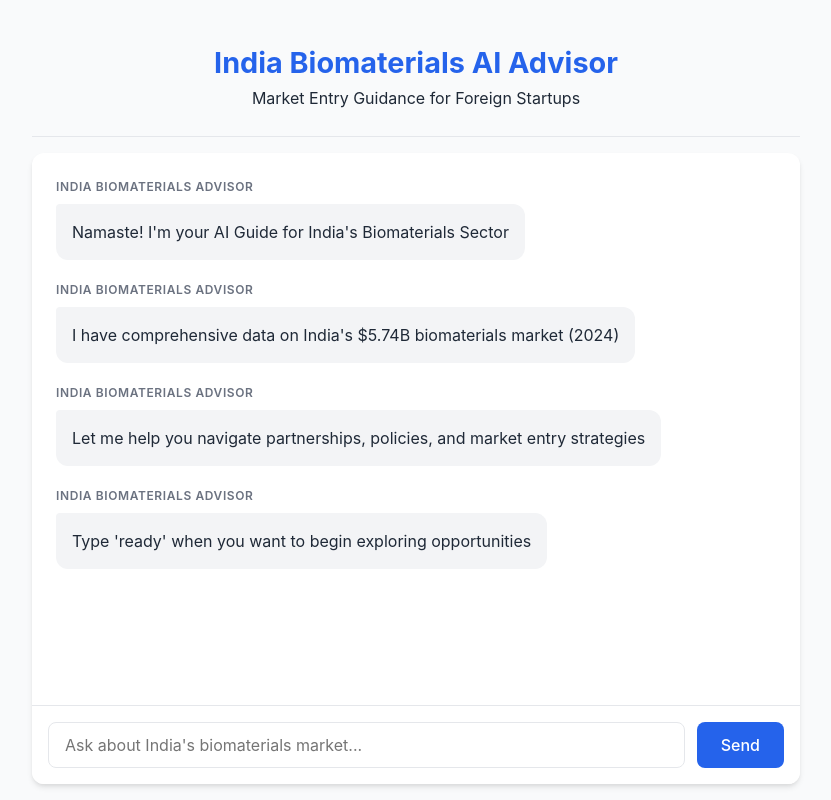
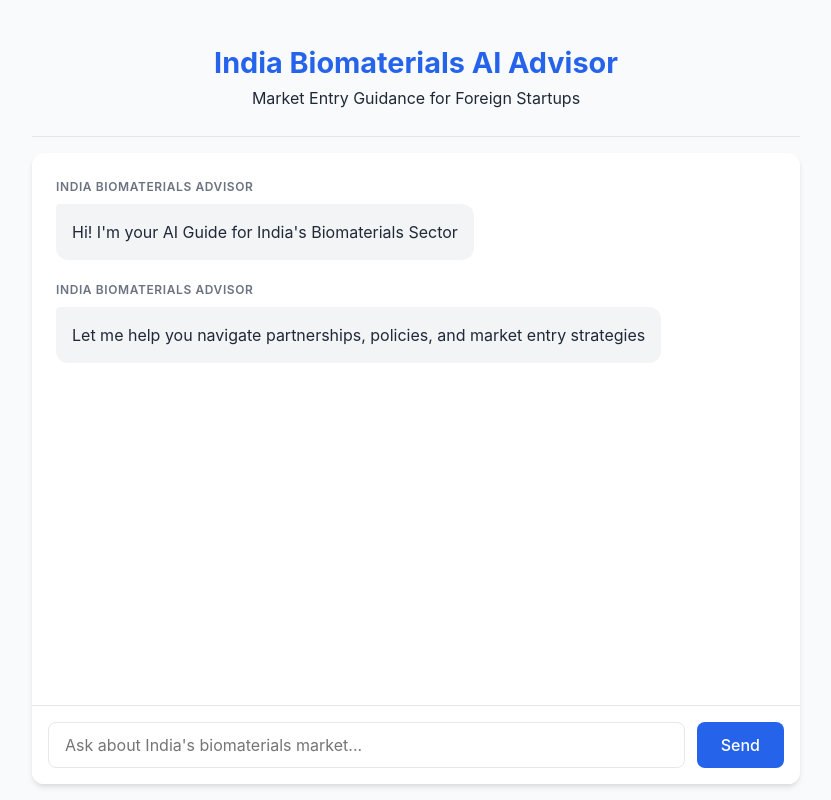
Before and after one commit to Puneet398/final-chatbot, a React (Create React App) app in the folder chatbot/: page / in a window 1280 px wide. Shown: the whole page, without its empty margins (224-1055 px from the left). Built offline with nearby package versions, Linux system fonts and the light colour scheme.

Commit message:
modified:   chatbot/src/App.js

```diff
--- a/chatbot/src/App.js
+++ b/chatbot/src/App.js
@@ -165,10 +165,8 @@ function App() {
   // Initial loading sequence
   useEffect(() => {
     const welcomeMessages = [
-      { role: 'assistant', content: "Namaste! I'm your AI Guide for India's Biomaterials Sector" },
-      { role: 'assistant', content: "I have comprehensive data on India's $5.74B biomaterials market (2024)" },
-      { role: 'assistant', content: "Let me help you navigate partnerships, policies, and market entry strategies" },
-      { role: 'assistant', content: "Type 'ready' when you want to begin exploring opportunities" }
+      { role: 'assistant', content: "Hi! I'm your AI Guide for India's Biomaterials Sector" },
+      { role: 'assistant', content: "Let me help you navigate partnerships, policies, and market entry strategies" }
     ];
 
     const timer = setTimeout(() => {
```
